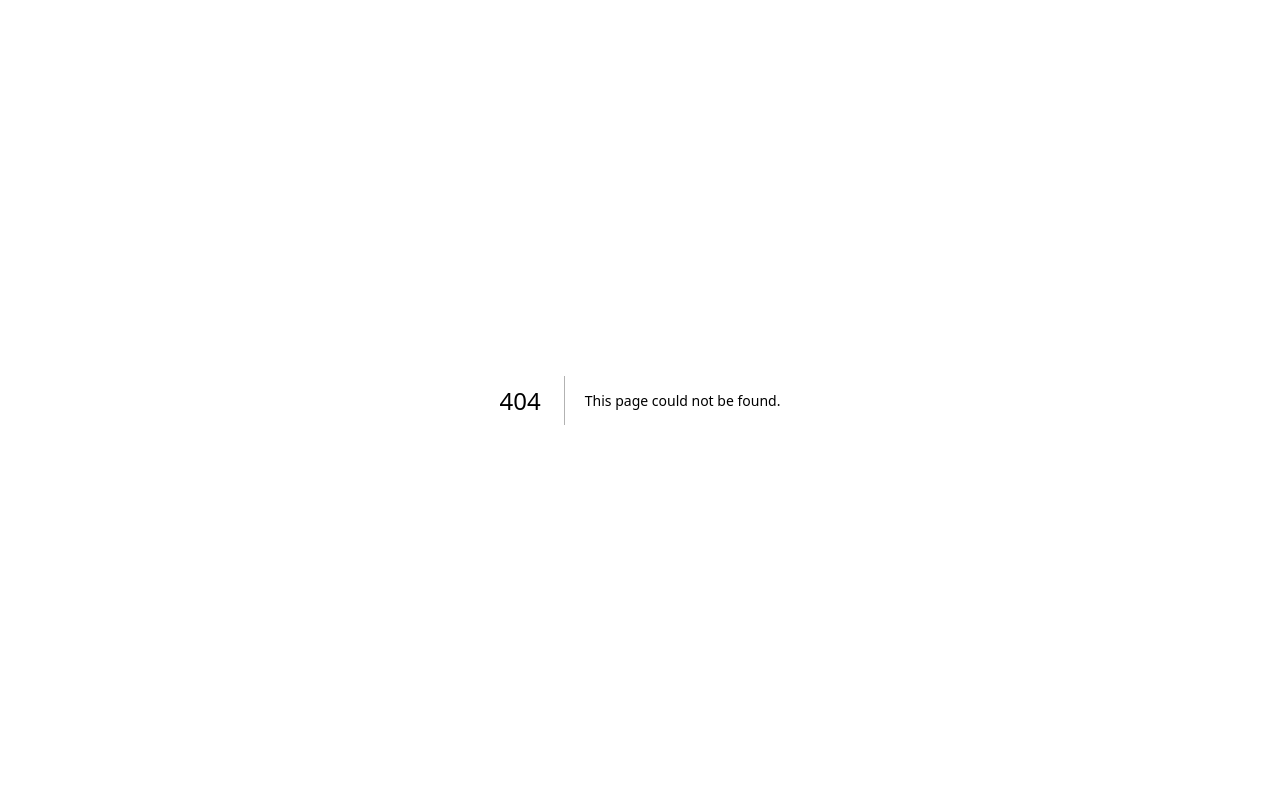
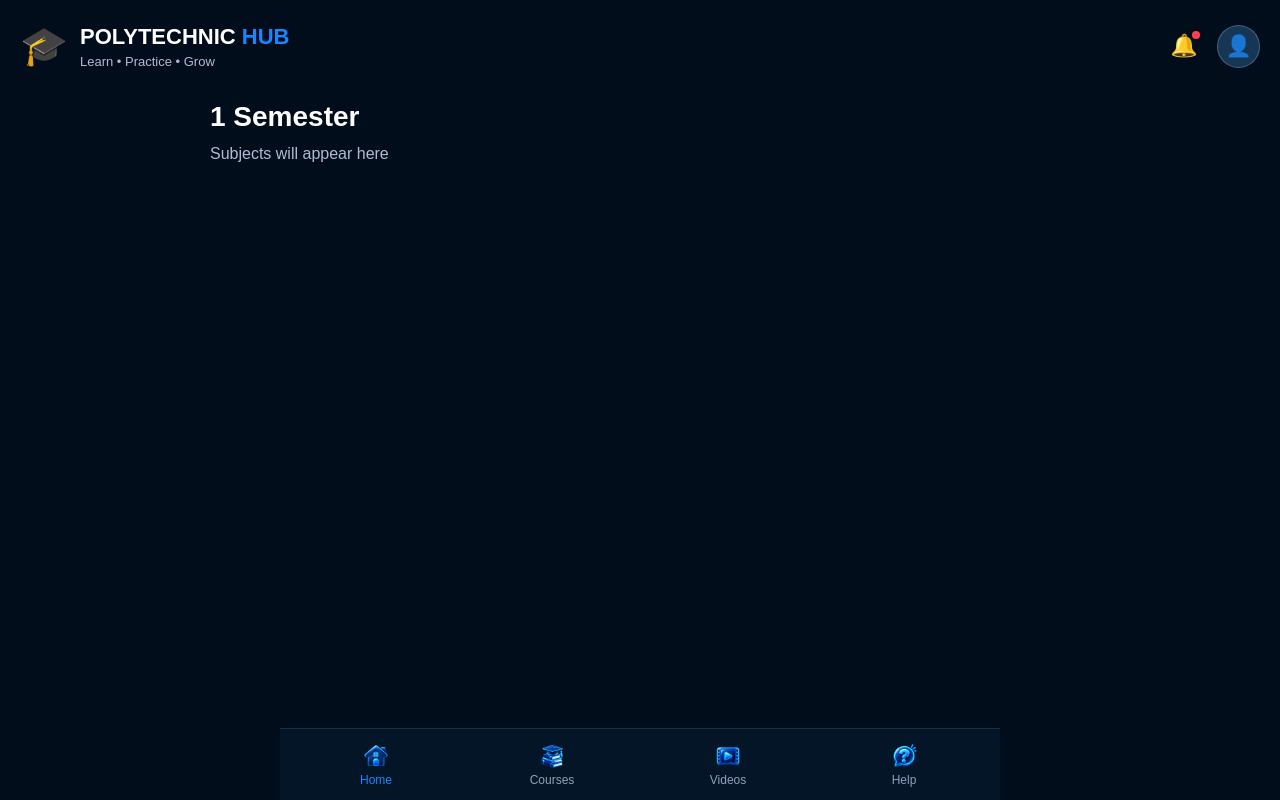
Before and after one commit to lalan-kumar-design/polytechnic-hub, a Next.js app: page /semester/1 in a window 1280 px wide. Before the commit this address had no page. Built offline with nearby package versions, Linux system fonts and the light colour scheme.

Commit message:
Create SemesterPage component for semester display

```diff
--- /dev/null
+++ b/app/semester/[semester]/page.js
@@ -0,0 +1,29 @@
+import Header from "../../../components/Header";
+import BottomNav from "../../../components/BottomNav";
+
+export default async function SemesterPage({ params }) {
+  const { semester } = await params;
+
+  return (
+    <main>
+      <Header />
+
+      <div className="home-content">
+
+        <section className="welcome">
+          <h1>{semester} Semester</h1>
+
+          <p>
+            Subjects will appear here
+          </p>
+        </section>
+
+        <section className="subjects-page">
+        </section>
+
+      </div>
+
+      <BottomNav />
+    </main>
+  );
+    }
```
